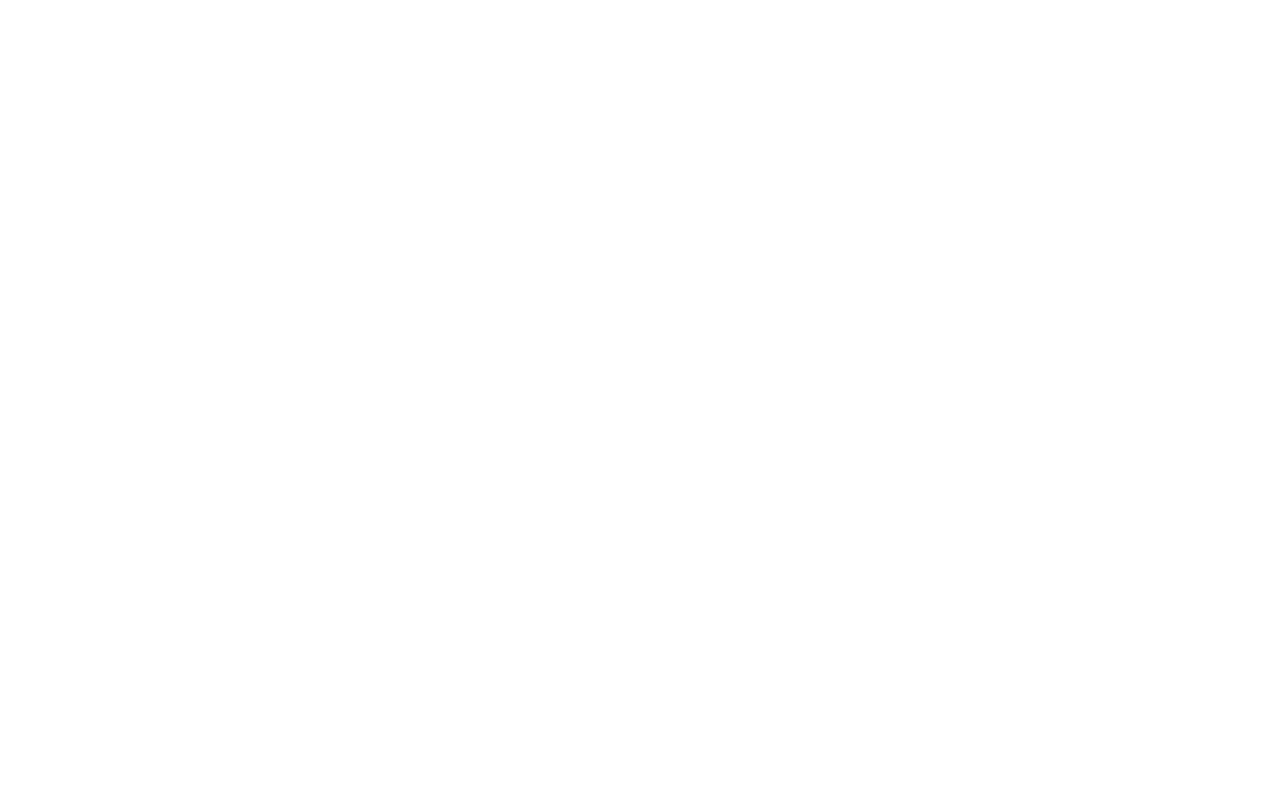
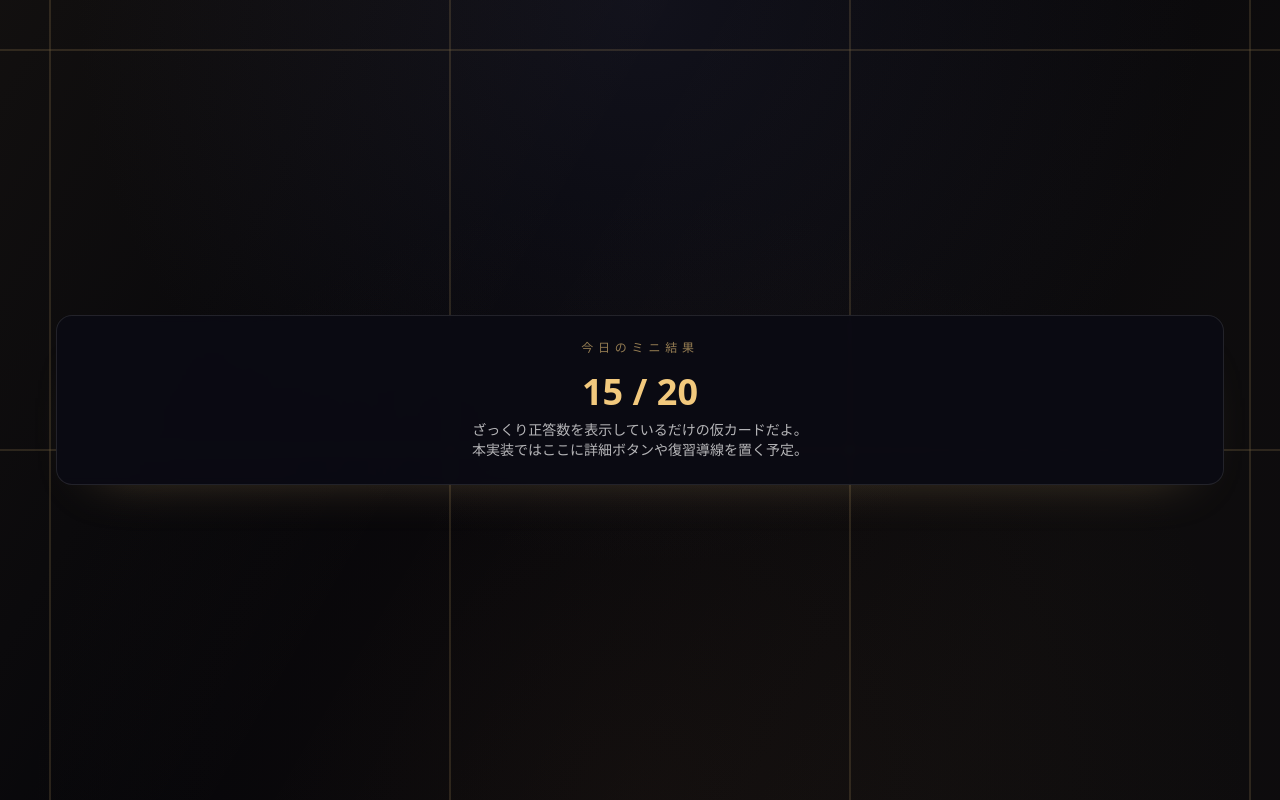
Before and after one commit to devryuya2007/kakotan-web, a React (Vite) app in the folder main/: page /results/mini in a window 1280 px wide. Built offline with nearby package versions, Linux system fonts and the light colour scheme.

Commit message:
テスト結果UIの作成

```diff
--- a/main/src/pages/results/MiniResultPage.tsx
+++ b/main/src/pages/results/MiniResultPage.tsx
@@ -1,9 +1,31 @@
-// ここではテスト直後のミニ結果画面をあとから作り込む予定
+import { AppLayout } from "@/components/layout/AppLayout";
+
+// ここではテスト直後のミニ結果カードを仮で表示しておく
 export default function MiniResultPage() {
+  // 仮の成績データ。後で実際のテスト結果と差し替える予定
+  const dummyResult = {
+    title: "今日のミニ結果",
+    correctCount: 15,
+    totalCount: 20,
+  };
+
   return (
-    <div className="text-white">
-      {/* 本番では直近テストの簡易サマリーを表示する */}
-      MiniResultPage
-    </div>
+    <AppLayout>
+      <div className="flex h-dvh w-full items-center justify-center px-6">
+        <div className="max-w-full max-h-full flex-1 rounded-2xl border border-white/10 bg-[#0b0b13]/90 p-6 text-center text-white shadow-[0_25px_55px_-40px_rgba(242,201,125,0.35)] backdrop-blur-sm">
+          <p className="text-xs uppercase tracking-[0.4em] text-[#f2c97d]/60">
+            {dummyResult.title}
+          </p>
+          <h1 className="mt-4 text-4xl font-semibold text-[#f2c97d]">
+            {dummyResult.correctCount} / {dummyResult.totalCount}
+          </h1>
+          <p className="mt-2 text-sm text-white/70">
+            ざっくり正答数を表示しているだけの仮カードだよ。
+            <br />
+            本実装ではここに詳細ボタンや復習導線を置く予定。
+          </p>
+        </div>
+      </div>
+    </AppLayout>
   );
 }
--- a/main/src/pages/tests/test_page/layout/TestPageLayout.tsx
+++ b/main/src/pages/tests/test_page/layout/TestPageLayout.tsx
@@ -2,7 +2,7 @@
 import { useEffect, useMemo, useRef, useState } from "react";
 // 単語テストの一問分を表す型。外部のデータローダーから入ってくる
 import { type QuizQuestion } from "../../../../data/vocabLoader";
-import ResultsPage from "@/pages/results/ResultsPage";
+import { useNavigate } from "react-router-dom";
 
 // このコンポーネントが受け取るpropsの形。questionsは問題配列、countは総数
 type TestPageLayoutProps = {
@@ -106,18 +106,12 @@ export default function TestPageLayout({
   );
 
   // すべての問題を解いたときに成績を表示させる
-
-  const [isFinished, setIsFinished] = useState(false);
-
+  const navigate = useNavigate();
   useEffect(() => {
     if (currentIndex >= totalQuestions) {
-      setIsFinished(true);
+      navigate("/results/mini");
     }
-  }, [currentIndex, totalQuestions]);
-
-  if (isFinished) {
-    return <ResultsPage />;
-  }
+  }, [currentIndex, totalQuestions, navigate]);
 
   // コンポーネントが壊れるときにタイマーを全部止めるためのクリーンアップ
   useEffect(() => {
```
